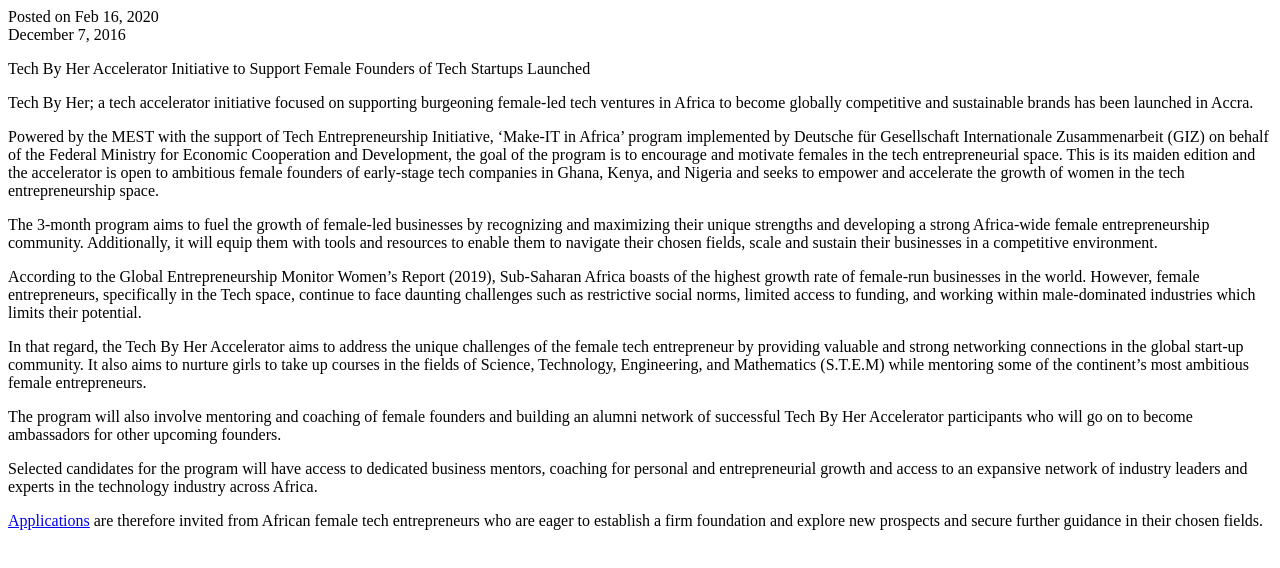
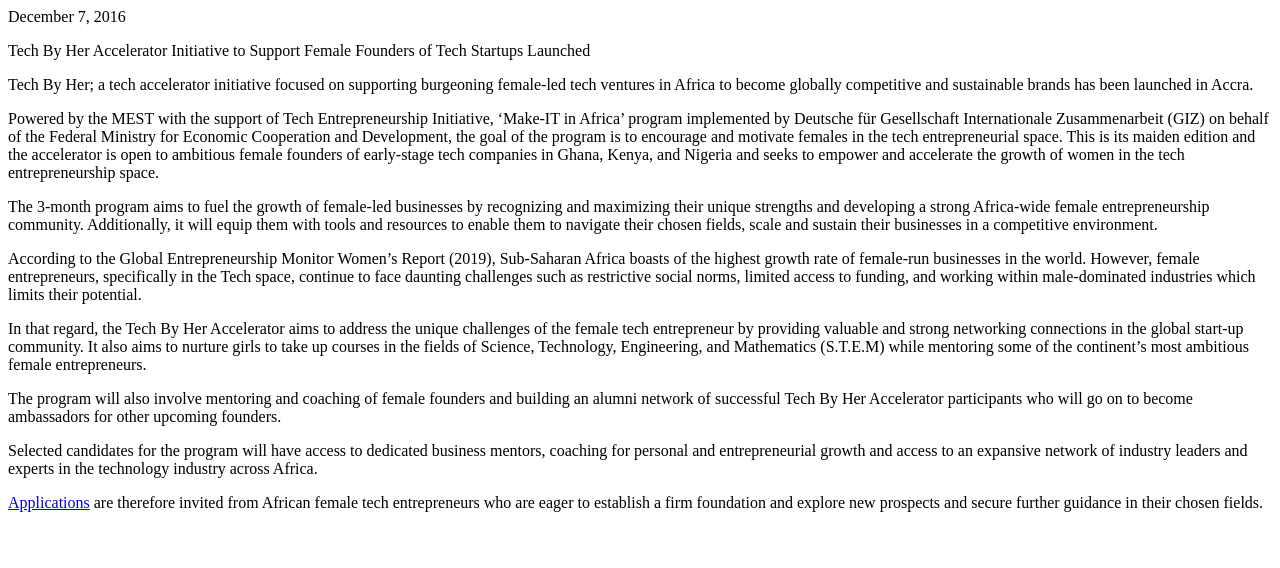
Before and after one commit to felixdarko/mest-post, a plain HTML site: page index.html in a window 1280 px wide. Drawn offline with Linux system fonts and the light colour scheme.

Commit message:
blog post separated

```diff
--- a/index.html
+++ b/index.html
@@ -4,9 +4,9 @@
 	<title>Tech By Her Accelerator Initiative to Support Female Founders of Tech Startups Launched</title>
 </head>
 <body>
-	<div class=”postmetadata”>
+	<!-- <div class=”postmetadata”>
 	  Posted on <span class=”updated”>Feb 16, 2020</span>
-	</div>
+	</div> -->
 	<div class=”entry-meta”><a class=”entry-date published”>December 7, 2016</a></div>
 	<article>
 		<p class="title">
```
